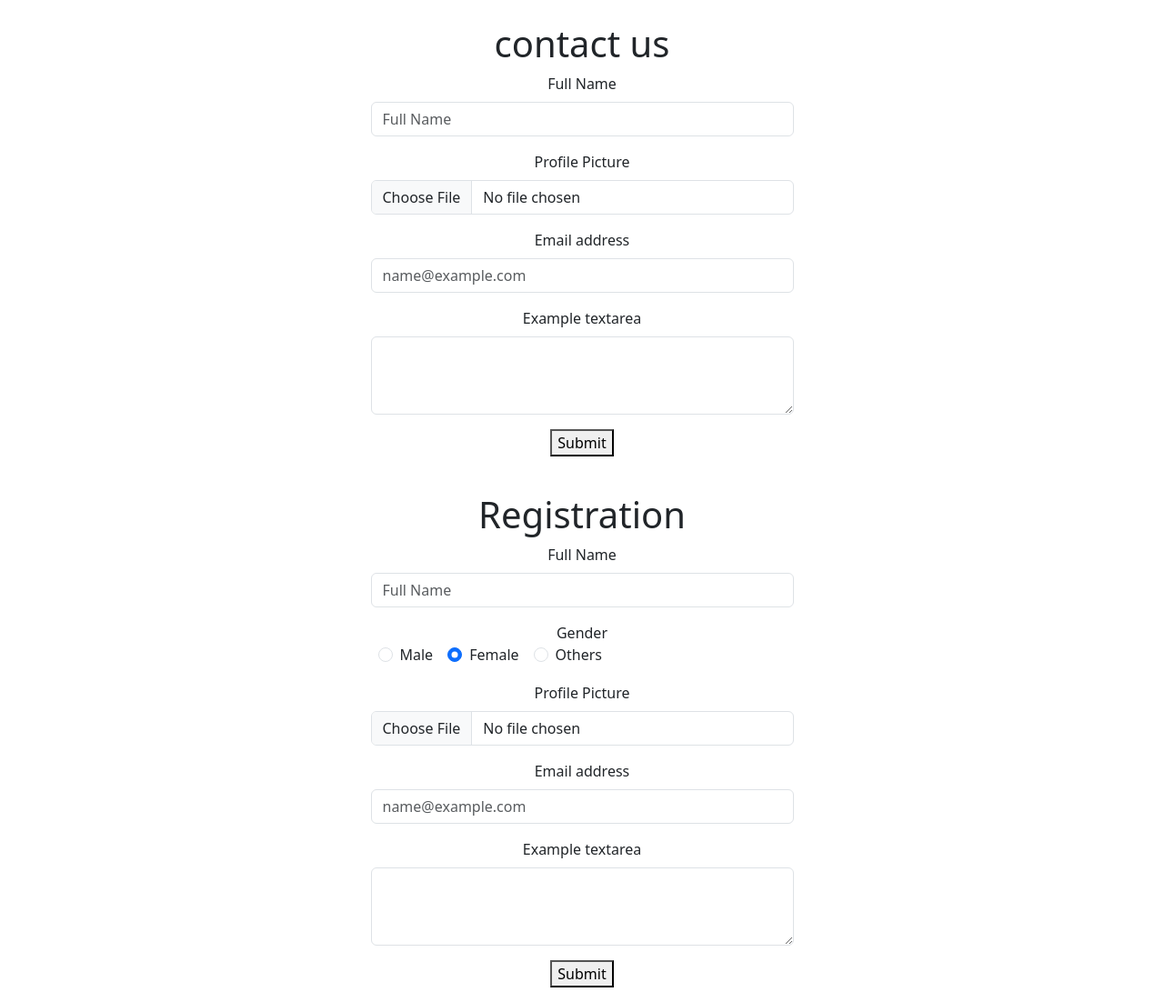
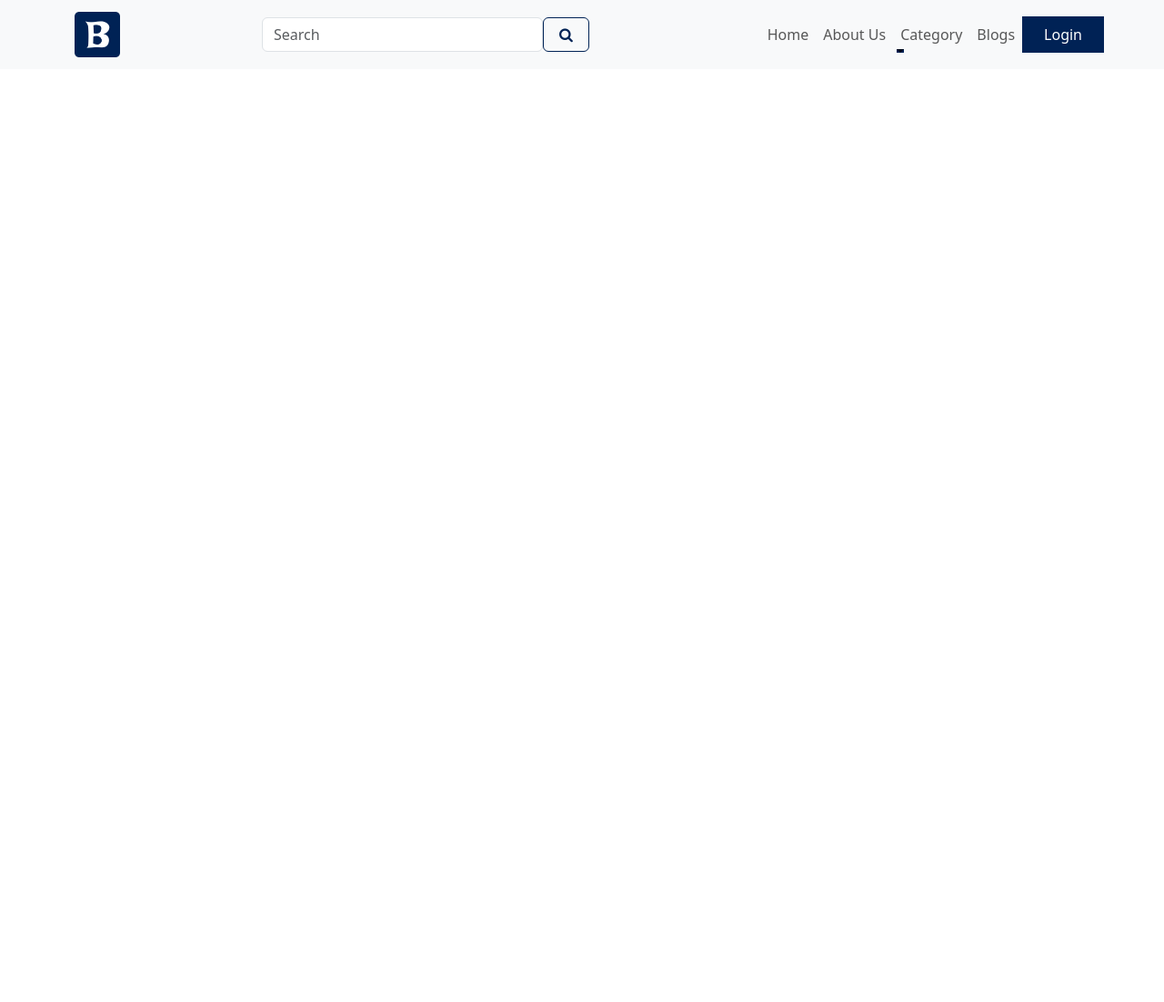
Before and after one commit to suraz-101/Html-basic-management, a plain HTML site: page index.html in a window 1280 px wide. Shown: the whole page at 91% size. After the commit the page ends 800 px from the top, so only its background shows below. Drawn offline with nearby package versions, Linux system fonts and the light colour scheme.

Commit message:
building navbar for blog app home page

```diff
--- /dev/null
+++ b/index.css
@@ -0,0 +1,61 @@
+* {
+  padding: 0;
+  margin: 0;
+  box-sizing: border-box;
+}
+
+.loginButton {
+  background-color: rgb(0, 34, 85);
+  color: white;
+}
+.loginButton:hover {
+  color: rgb(0, 34, 85);
+  /* border: 1px solid rgb(0, 34, 85); */
+  background-color: white;
+}
+
+.menu-items {
+  color: #8d9797;
+}
+
+.content {
+  background-color: #e5e8e8;
+  height: 100vh;
+}
+
+.active-link {
+  color: rgb(0, 34, 85);
+}
+
+.nav-link {
+  position: relative;
+}
+
+.nav-link:hover {
+  color: rgb(0, 34, 85);
+}
+
+.nav-link::after {
+  position: absolute;
+  bottom: 0;
+  left: 0;
+  content: "";
+  width: 0%;
+  height: 2px;
+  background-color: rgb(0, 34, 85);
+}
+
+.nav-link:hover::after {
+  color: rgb(0, 34, 85);
+  transition: 0.4s ease-in-out;
+  width: 50%;
+}
+
+.searchButton {
+  border: 1px solid rgb(0, 34, 85);
+  color: rgb(0, 34, 85);
+}
+
+.searchButton:hover {
+  box-shadow: 0px 0px 1px 2px rgb(0, 34, 85);
+}
--- a/index.html
+++ b/index.html
@@ -11,228 +11,147 @@
       integrity="sha384-QWTKZyjpPEjISv5WaRU9OFeRpok6YctnYmDr5pNlyT2bRjXh0JMhjY6hW+ALEwIH"
       crossorigin="anonymous"
     />
+    <link rel="stylesheet" href="./index.css" />
+    <link
+      rel="stylesheet"
+      href="https://cdnjs.cloudflare.com/ajax/libs/font-awesome/4.7.0/css/font-awesome.min.css"
+    />
   </head>
   <body>
-    <!-- <form>
-      <label>Name</label>
-      <input type="text" />
-      <br />
-      <label>email</label>
-      <input type="email" />
-      <br />
-      <label>password</label>
-      <input type="password" />
-      <br />
-      <label>Date</label>
-      <input type="date" / >
-      <br />
-      <label>Age</label>
-      <input
-        id="age"
-        type="range"
-        min="0"
-        max="100"
-        value="0"
-        onchange="showMyAge()"
-      />
-      <label id="rangeValue">0</label>
-      <br />
-      <label>Gender</label>
-      <input
-        class="gender"
-        type="radio"
-        name="gender"
-        value="m"
-        onclick="showGenderValue(this.value)"
-      />
-      <label>Male</label>
-      <input
-        class="gender"
-        type="radio"
-        name="gender"
-        value="f"
-        onclick="showGenderValue(this.value)"
-      />
-      <label>Female</label>
-      <input
-        class="gender"
-        type="radio"
-        name="gender"
-        value="o"
-        onclick="showGenderValue(this.value)"
-      />
-      <label>others</label>
-      <label id="genderValue"></label>
-      <br />
-      <label name="drinks">Drinks</label>
-      <input type="checkbox" name="drinks" value="tea" />
-      <label>Tea</label>
-      <input type="checkbox" name="drinks" value="cofee" />
-      <label>Cofee</label>
-    </form> -->
-    <div class="container text-center">
-      <div class="row">
-        <div>
-          <h1 class="pt-4">contact us</h1>
-          <div class="col-md-5 col-sm-10 m-auto">
-            <form action="" id="formdata">
-              <div class="mb-3">
-                <label for="exampleFormControlInput1" class="form-label"
-                  >Full Name</label
-                >
-                <input
-                  type="email"
-                  class="form-control"
-                  name="name"
-                  id="exampleFormControlInput1"
-                  placeholder="Full Name"
-                />
+    <div class="container-fluid bg-light sticky-top">
+      <nav
+        class="nav m-auto container navbar navbar-expand-lg navbar-light bg-light justify-content-between w-100 row"
+      >
+        <a class="navbar-brand col-sm-2" href="#"
+          ><img
+            src="./images/icons/android-chrome-192x192.png"
+            height="50px"
+            width="50px"
+            alt=""
+        /></a>
+        <button
+          class="navbar-toggler col-sm-2"
+          type="button"
+          data-toggle="collapse"
+          data-target="#navbarSupportedContent"
+          aria-controls="navbarSupportedContent"
+          aria-expanded="false"
+          aria-label="Toggle navigation"
+        >
+          <span class="navbar-toggler-icon"></span>
+        </button>
+
+        <div
+          class="collapse navbar-collapse col-md-10 justify-content-between"
+          id="navbarSupportedContent"
+        >
+          <form class="d-flex col-4">
+            <input
+              class="col-md-8 form-control"
+              type="text"
+              placeholder="Search"
+            />
+            <button
+              class="searchButton btn my-2 my-sm-0 col-md-2"
+              type="submit"
+            >
+              <i class="fa fa-search"></i>
+            </button>
+          </form>
+          <ul class="navbar-nav mr-auto justify-content-end col-8">
+            <li class="nav-item active">
+              <a class="nav-link" href="#">Home </a>
+            </li>
+            <li class="nav-item">
+              <a class="nav-link" href="#">About Us</a>
+            </li>
+            <li class="nav-item dropdown">
+              <a
+                class="nav-link dropdown-toggle"
+                href="#"
+                id="navbarDropdown"
+                role="button"
+                data-toggle="dropdown"
+                aria-haspopup="true"
+                aria-expanded="false"
+              >
+                Category
+              </a>
+              <div class="dropdown-menu" aria-labelledby="navbarDropdown">
+                <a class="dropdown-item" href="#">science</a>
+                <a class="dropdown-item" href="#">It</a>
+                <div class="dropdown-divider"></div>
+                <a class="dropdown-item" href="#">Something else here</a>
               </div>
-              <div class="mb-3">
-                <label for="exampleFormControlInput1" class="form-label"
-                  >Profile Picture</label
-                >
-                <input
-                  type="file"
-                  class="form-control"
-                  name="profilePic"
-                  id="exampleFormControlInput1"
-                  placeholder="Full Name"
-                />
-              </div>
-              <div class="mb-3">
-                <label for="exampleFormControlInput1" class="form-label"
-                  >Email address</label
-                >
-                <input
-                  type="email"
-                  name="email"
-                  class="form-control"
-                  id="exampleFormControlInput1"
-                  placeholder="name@example.com"
-                />
-              </div>
-              <div class="mb-3">
-                <label for="exampleFormControlTextarea1" class="form-label"
-                  >Example textarea</label
-                >
-                <textarea
-                  class="form-control"
-                  id="exampleFormControlTextarea1"
-                  rows="3"
-                  name="message"
-                ></textarea>
-              </div>
-              <div class="mb-3">
-                <button type="submit" id="button">Submit</button>
-              </div>
-            </form>
-          </div>
+            </li>
+            <li class="nav-item">
+              <a class="nav-link" href="#">Blogs</a>
+            </li>
+            <li class="nav-item">
+              <a
+                class="nav-link px-4 loginButton"
+                href="./login.html"
+                tabindex="-1"
+                >Login</a
+              >
+            </li>
+          </ul>
         </div>
+      </nav>
+    </div>
+    <!-- <div class="nav container p-2 justify-content-between">
+        <div class="nav-brand">
+          <img
+            src="./images/icons/android-chrome-192x192.png"
+            height="50px"
+            width="50px"
+            alt=""
+          />
+        </div>
+        <ul class="nav justify-content-end w-75">
+          <li class="nav-item">
+            <a
+              class="nav-link menu-items active-link"
+              aria-current="page"
+              href="#"
+              >Home</a
+            >
+          </li>
+          <li class="nav-item">
+            <a class="nav-link menu-items" href="#">About us</a>
+          </li>
+          <li class="nav-item">
+            <a class="nav-link menu-items" href="#">Blogs</a>
+          </li>
+          <li class="nav-item">
+            <a class="nav-link menu-items" href="#">Blogs</a>
+          </li>
+          <li class="nav-item">
+            <a
+              class="nav-link px-4 loginButton"
+              href="./login.html"
+              tabindex="-1"
+              >Login</a
+            >
+          </li>
+        </ul>
       </div>
-      <div class="row">
-        <div>
-          <h1 class="pt-4">Registration</h1>
-          <div class="col-md-5 col-sm-10 m-auto">
-            <form action="" id="registerData">
-              <div class="mb-3">
-                <label for="exampleFormControlInput1" class="form-label"
-                  >Full Name</label
-                >
-                <input
-                  type="email"
-                  class="form-control"
-                  name="name"
-                  id="exampleFormControlInput1"
-                  placeholder="Full Name"
-                />
-              </div>
-              <div class="mb-3">
-                <label>Gender</label>
-                <div class="gender d-flex">
-                  <div class="form-check mx-2">
-                    <input
-                      class="form-check-input"
-                      type="radio"
-                      name="gender"
-                      id="flexRadioDefault1"
-                    />
-                    <label class="form-check-label" for="flexRadioDefault1">
-                      Male
-                    </label>
-                  </div>
-                  <div class="form-check mx-2">
-                    <input
-                      class="form-check-input"
-                      type="radio"
-                      name="gender"
-                      id="flexRadioDefault2"
-                      checked
-                    />
-                    <label class="form-check-label" for="flexRadioDefault2">
-                      Female
-                    </label>
-                  </div>
-                  <div class="form-check mx-2">
-                    <input
-                      class="form-check-input"
-                      type="radio"
-                      name="gender"
-                      id="flexRadioDefault1"
-                    />
-                    <label class="form-check-label" for="flexRadioDefault1">
-                      Others
-                    </label>
-                  </div>
-                </div>
-              </div>
-              <div class="mb-3">
-                <label for="exampleFormControlInput1" class="form-label"
-                  >Profile Picture</label
-                >
-                <input
-                  type="file"
-                  class="form-control"
-                  name="profilePic"
-                  id="exampleFormControlInput1"
-                  placeholder="Full Name"
-                />
-              </div>
-              <div class="mb-3">
-                <label for="exampleFormControlInput1" class="form-label"
-                  >Email address</label
-                >
-                <input
-                  type="email"
-                  name="email"
-                  class="form-control"
-                  id="exampleFormControlInput1"
-                  placeholder="name@example.com"
-                />
-              </div>
-              <div class="mb-3">
-                <label for="exampleFormControlTextarea1" class="form-label"
-                  >Example textarea</label
-                >
-                <textarea
-                  class="form-control"
-                  id="exampleFormControlTextarea1"
-                  rows="3"
-                  name="message"
-                ></textarea>
-              </div>
-              <div class="mb-3">
-                <button type="submit" id="registerButton">Submit</button>
-              </div>
-            </form>
-          </div>
-        </div>
-      </div>
-    </div>
+    </div> -->
 
+    <!-- <div class="continer-fluid content"></div> -->
     <script
       src="https://cdn.jsdelivr.net/npm/bootstrap@5.3.3/dist/js/bootstrap.bundle.min.js"
       integrity="sha384-YvpcrYf0tY3lHB60NNkmXc5s9fDVZLESaAA55NDzOxhy9GkcIdslK1eN7N6jIeHz"
+      crossorigin="anonymous"
+    ></script>
+    <script
+      src="https://cdn.jsdelivr.net/npm/@popperjs/core@2.9.2/dist/umd/popper.min.js"
+      integrity="sha384-IQsoLXl5PILFhosVNubq5LC7Qb9DXgDA9i+tQ8Zj3iwWAwPtgFTxbJ8NT4GN1R8p"
+      crossorigin="anonymous"
+    ></script>
+    <script
+      src="https://cdn.jsdelivr.net/npm/bootstrap@5.0.2/dist/js/bootstrap.min.js"
+      integrity="sha384-cVKIPhGWiC2Al4u+LWgxfKTRIcfu0JTxR+EQDz/bgldoEyl4H0zUF0QKbrJ0EcQF"
       crossorigin="anonymous"
     ></script>
 
--- a/style.css
+++ b/style.css
@@ -2,33 +2,36 @@
   box-sizing: border-box;
   padding: 0;
   margin: 0;
-  background-color: black;
+  background-color: #e5e8e8;
 }
 
 .boxShadow {
   animation: changingColor 5s linear infinite;
 }
+h2 {
+  color: rgb(0, 34, 85);
+}
 
 @keyframes changingColor {
   0% {
-    box-shadow: 0px 0px 200px 20px rgb(0, 34, 85);
+    box-shadow: 0px 0px 100px 2px rgb(0, 34, 85);
   }
   25% {
-    box-shadow: 0px 0px 200px 20px rgb(1, 42, 104);
+    box-shadow: 0px 0px 100px 2px rgb(1, 42, 104);
   }
   50% {
-    box-shadow: 0px 0px 200px 20px rgb(1, 56, 138);
+    box-shadow: 0px 0px 100px 2px rgb(1, 56, 138);
   }
   75% {
-    box-shadow: 0px 0px 200px 20px rgb(0, 34, 85);
+    box-shadow: 0px 0px 100px 2px rgb(0, 34, 85);
   }
   100% {
-    box-shadow: 0px 0px 200px 20px rgb(0, 34, 85);
+    box-shadow: 0px 0px 100px 2px rgb(0, 34, 85);
   }
 }
 
 label {
-  color: white;
+  color: #4e545c;
 }
 
 .btn {
@@ -37,10 +40,12 @@ label {
   z-index: 1;
 }
 .btn:hover {
-  border: 1px solid white;
+  border: 1px solid rgb(0, 34, 85);
+  background-color: #e5e8e8;
+  color: #4e545c;
   transition: 0.3s ease-in-out;
-  background-color: rgb(0, 34, 85);
-  color: white;
+  /* background-color: rgb(0, 34, 85); */
+  /* color: white; */
 }
 
 #password {
@@ -60,3 +65,7 @@ label {
 .passwordValidation p {
   font-size: 10px;
 }
+
+.loginButton {
+  border: 1px solid #4e545c;
+}
```
Also changed, not shown: login.html (+9 -8 lines), register.html (+9 -8 lines).
